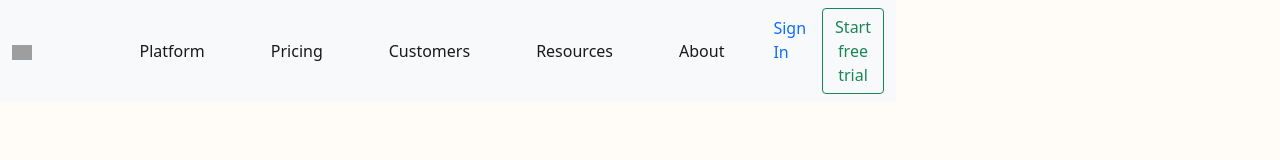
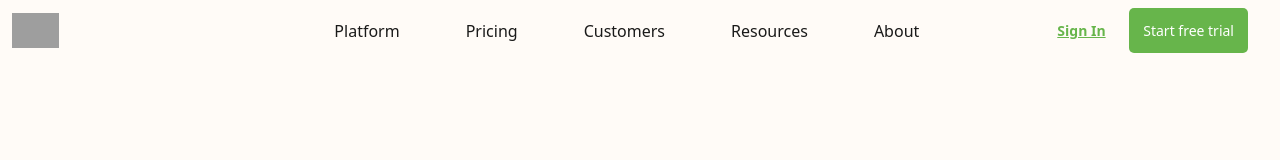
Before and after one commit to AngelLCortezDev/bedu-frontend-fundamentals, a plain HTML site: page index.html in a window 1280 px wide. Shown: the top 160 px of the page. Drawn offline with nearby package versions, Linux system fonts and the light colour scheme; grey boxes are pictures that could not be loaded.

Commit message:
Reto 06 Sesion 05

```diff
--- a/index.html
+++ b/index.html
@@ -36,15 +36,15 @@
     </header>
   </section> -->
 
-  <nav class="navbar navbar-expand-lg navbar-light bg-light">
+  <nav class="navbar navbar-expand-lg navbar-light" style="background-color: #fffbf7;">
     <div class="container-fluid">
-      <a class="navbar-brand" href="#"><img src="https://getmatcha.com/wp-content/uploads/2020/01/Icon-green.png" alt="" id="navbar-logo"></a>
+      <a class="navbar-brand logo" href=""><img src="https://getmatcha.com/wp-content/uploads/2020/01/Icon-green.png" alt="" id="navbar-logo"></a>
       <button class="navbar-toggler" type="button" data-bs-toggle="collapse" data-bs-target="#navbarSupportedContent"
         aria-controls="navbarSupportedContent" aria-expanded="false" aria-label="Toggle navigation">
         <span class="navbar-toggler-icon"></span>
       </button>
       <div class="collapse navbar-collapse" id="navbarSupportedContent">
-        <ul class="navbar-nav me-auto mb-2 mb-lg-0">
+        <ul class="navbar-nav mx-auto">
           <li class="nav-item">
             <a class="nav-link active" href="#">Platform</a>
           </li>
@@ -62,9 +62,11 @@
           </li>
 
         </ul>
-        <form class="d-flex">
-          <a href="" class="nav-link">Sign In</a>
-          <button class="btn btn-outline-success" type="submit">Start free trial</button>
+        <form class="form-inline my-2 my-lg-0 actions justify-content-end">
+          <div class="actions">
+            <a href="">Sign In</a>
+            <button>Start free trial</button>
+          </div>
         </form>
       </div>
     </div>
--- a/styles.css
+++ b/styles.css
@@ -67,18 +67,17 @@
 }
 
 .logo>img {
-    width: 15%;
+    width: 10%;
 }
 
 .navbar {
-    width: 70%;
     text-align: left;
     color: #025157;
     font-weight: 500;
 }
 
 .actions {
-    width: 15%;
+
     text-align: right;
     font-size: 14px;
     font-weight: 600;
@@ -105,7 +104,7 @@
     text-align: center;
 }
 
-.main > img {
+.banner > img {
     width: 70%;
 }
 
```
